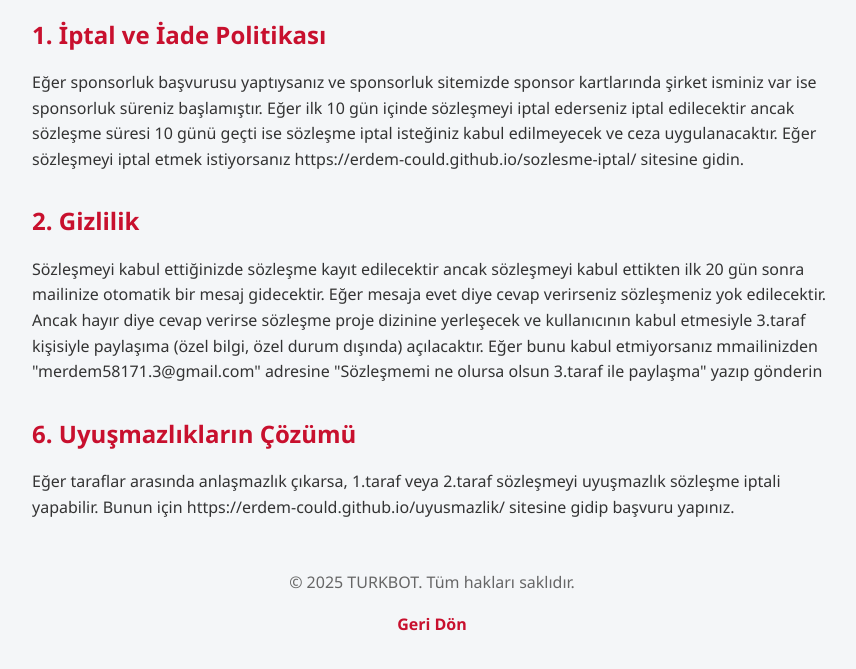
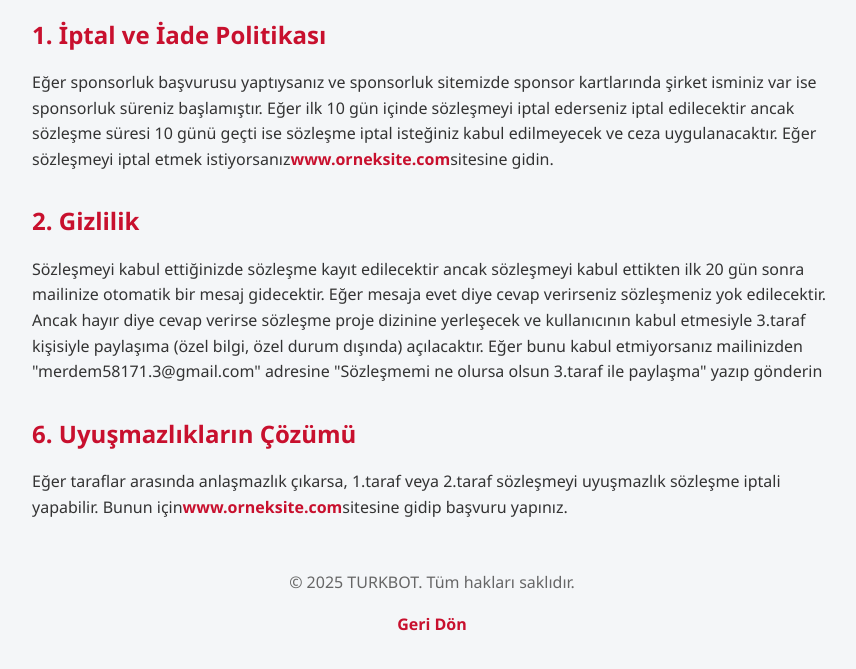
Before and after one commit to ERDEM-COULD/Sozlesme, a plain HTML site: page sozlesme-detaylar.html in a window 1280 px wide. Shown: the part 127-796 px from the top of the page, without its empty margins (208-1064 px from the left). Drawn offline with Linux system fonts and the light colour scheme.

Commit message:
Update sozlesme-detaylar.html

```diff
--- a/sozlesme-detaylar.html
+++ b/sozlesme-detaylar.html
@@ -67,14 +67,14 @@
   <h1>Sözleşme Detayları</h1>
 
   <h2>1. İptal ve İade Politikası</h2>
-  <p>Eğer sponsorluk başvurusu yaptıysanız ve sponsorluk sitemizde sponsor kartlarında şirket isminiz var ise sponsorluk süreniz başlamıştır. Eğer ilk 10 gün içinde sözleşmeyi iptal ederseniz iptal edilecektir ancak sözleşme süresi 10 günü geçti ise sözleşme iptal isteğiniz kabul edilmeyecek ve ceza uygulanacaktır. Eğer sözleşmeyi iptal etmek istiyorsanız https://erdem-could.github.io/sozlesme-iptal/ sitesine gidin.</p>
+  <p>Eğer sponsorluk başvurusu yaptıysanız ve sponsorluk sitemizde sponsor kartlarında şirket isminiz var ise sponsorluk süreniz başlamıştır. Eğer ilk 10 gün içinde sözleşmeyi iptal ederseniz iptal edilecektir ancak sözleşme süresi 10 günü geçti ise sözleşme iptal isteğiniz kabul edilmeyecek ve ceza uygulanacaktır. Eğer sözleşmeyi iptal etmek istiyorsanız<a href="https://erdem-could.github.io/Sozlesme-iptal" target="_blank">www.orneksite.com</a>sitesine gidin.</p>
 
   <h2>2. Gizlilik</h2>
-  <p>Sözleşmeyi kabul ettiğinizde sözleşme kayıt edilecektir ancak sözleşmeyi kabul ettikten ilk 20 gün sonra mailinize otomatik bir mesaj gidecektir. Eğer mesaja evet diye cevap verirseniz sözleşmeniz yok edilecektir. Ancak hayır diye cevap verirse sözleşme proje dizinine yerleşecek ve kullanıcının kabul etmesiyle 3.taraf kişisiyle paylaşıma (özel bilgi, özel durum dışında) açılacaktır. Eğer bunu kabul etmiyorsanız mmailinizden "merdem58171.3@gmail.com" adresine "Sözleşmemi ne olursa olsun 3.taraf ile paylaşma" yazıp gönderin
+  <p>Sözleşmeyi kabul ettiğinizde sözleşme kayıt edilecektir ancak sözleşmeyi kabul ettikten ilk 20 gün sonra mailinize otomatik bir mesaj gidecektir. Eğer mesaja evet diye cevap verirseniz sözleşmeniz yok edilecektir. Ancak hayır diye cevap verirse sözleşme proje dizinine yerleşecek ve kullanıcının kabul etmesiyle 3.taraf kişisiyle paylaşıma (özel bilgi, özel durum dışında) açılacaktır. Eğer bunu kabul etmiyorsanız mailinizden "merdem58171.3@gmail.com" adresine "Sözleşmemi ne olursa olsun 3.taraf ile paylaşma" yazıp gönderin
 
 
   <h2>6. Uyuşmazlıkların Çözümü</h2>
-  <p>Eğer taraflar arasında anlaşmazlık çıkarsa, 1.taraf veya 2.taraf sözleşmeyi uyuşmazlık sözleşme iptali yapabilir. Bunun için https://erdem-could.github.io/uyusmazlik/ sitesine gidip başvuru yapınız.  </p>
+  <p>Eğer taraflar arasında anlaşmazlık çıkarsa, 1.taraf veya 2.taraf sözleşmeyi uyuşmazlık sözleşme iptali yapabilir. Bunun için<a href="https://erdem-could.github.io/uyusmazlik" target="_blank">www.orneksite.com</a>sitesine gidip başvuru yapınız.  </p>
   <footer>
     <p>© 2025 TURKBOT. Tüm hakları saklıdır.</p>
     <p><a href="index.html">Geri Dön</a></p>
```
